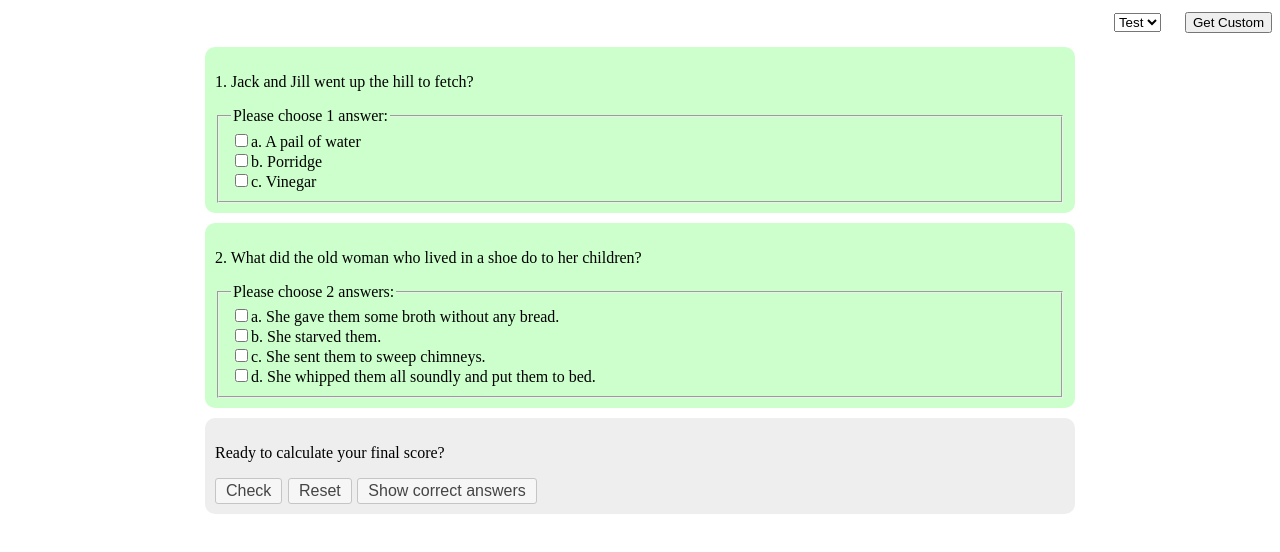
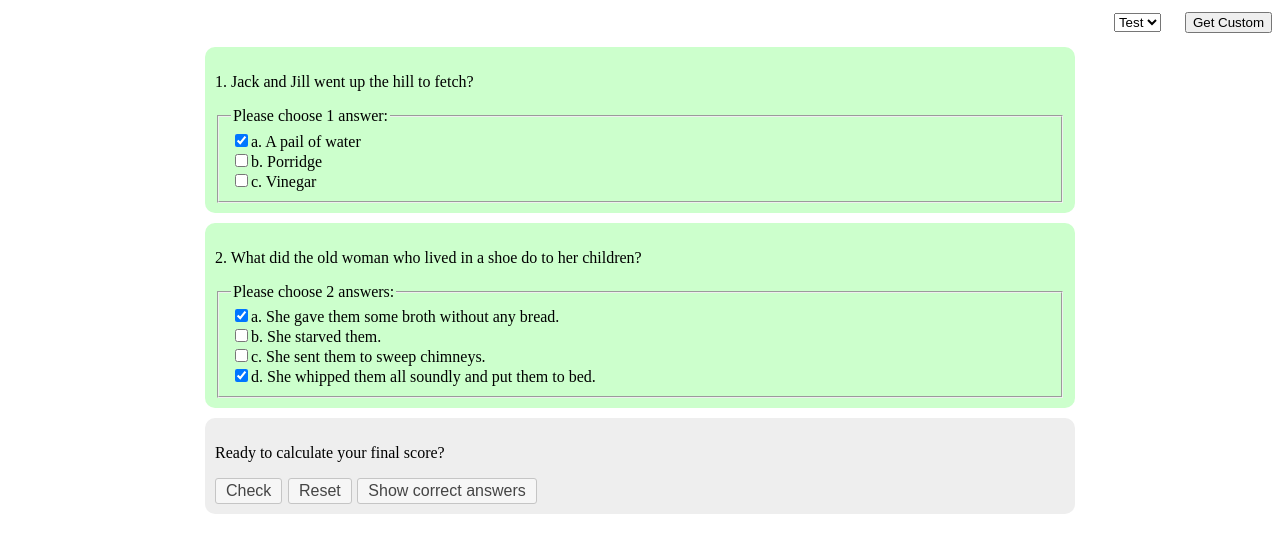
Before and after one commit to annoyingmouse/ExamPreparationjQueryTool, a plain HTML site: page index.html in a window 1280 px wide. Both pictures are taken after a click on the button "Show correct answers". Drawn offline with nearby package versions, Linux system fonts and the light colour scheme.

Commit message:
Altered 'Show correct answers'
Replaced .attr("checked","checked") with prop("checked",true) so it will
work on FireFox as well as Chrome.

```diff
--- a/index.html
+++ b/index.html
@@ -172,7 +172,7 @@
                         $.each(exam.exam, function (i, question) {
                             $.each(question.solution, function (j, ans) {
                                 var chkID = ans + (i + 1);
-                                $("#" + chkID).attr('checked', 'checked');
+                                $("#" + chkID).prop('checked',true);
                             });
                         });
                         $("div.question").css({
```
